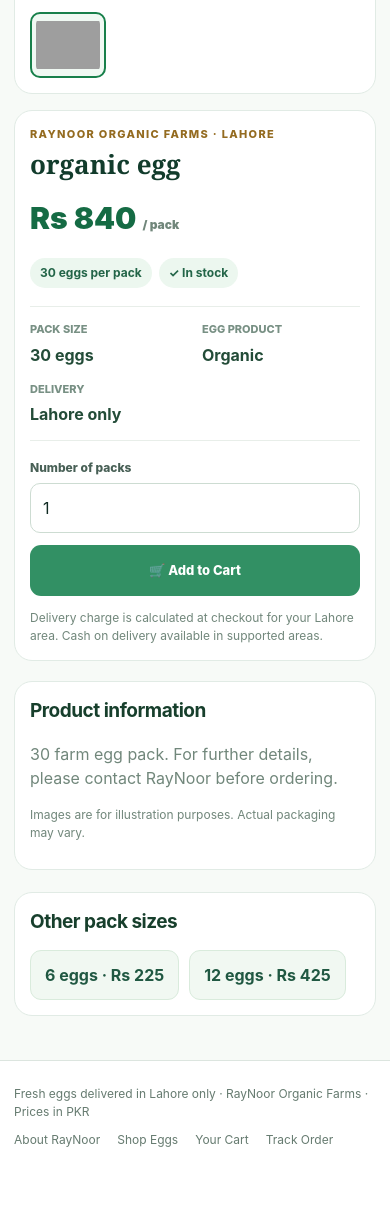
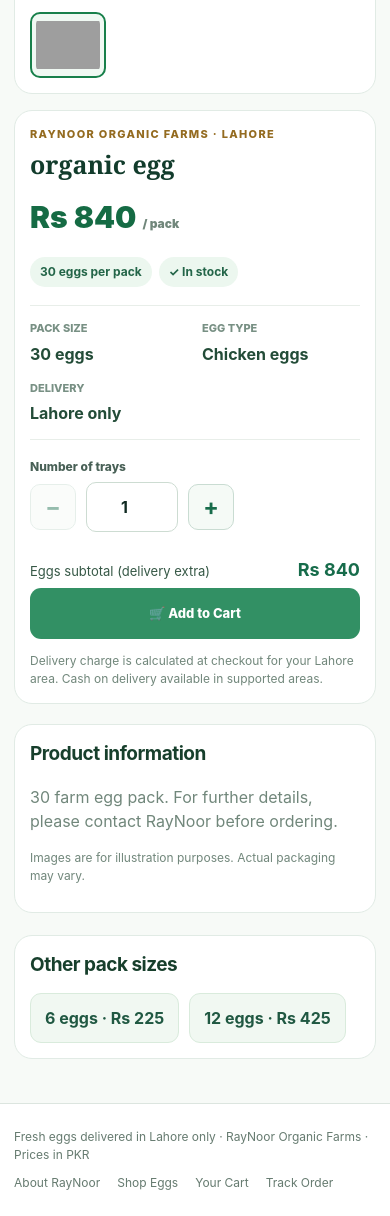
Before and after one commit to khurramrao/poultry-saas, a Django app: page /api/shop/product/3/ in a window 390 px wide. Shown: the part 407-1623 px from the top of the page. Before the commit the page ends 1554 px from the top, so only its background shows below. Run offline with Django 5.2, Linux system fonts and the light colour scheme; data comes from the database, SQL or seed files in the repository; both versions use the stored data as it was after the commit; data that the repository does not hold is empty; some libraries are stand-ins or nearby versions; grey boxes are pictures that could not be loaded.

Commit message:
shop formatting updated

```diff
--- a/api/templates/api/online_product_detail.html
+++ b/api/templates/api/online_product_detail.html
@@ -15,7 +15,7 @@
   .pd-thumb { border:2px solid #e2ebe5; padding:4px; width:88px; height:75px; background:#fff; border-radius:10px; cursor:pointer; display:grid; place-items:center; font-size:24px }
   .pd-thumb img { width:100%; height:100%; border-radius:6px; object-fit:contain }
   .pd-thumb[aria-pressed="true"], .pd-thumb:hover { border-color:#18804b; background:#f0f9f3 }
-  .pd-info h1 { font-family:Georgia,serif; font-weight:800; color:#123c2c; font-size:clamp(26px,3vw,39px); line-height:1.13; margin:8px 0 15px }
+  .pd-info h1 { font-family:Georgia,serif; font-weight:800; color:#123c2c; font-size:clamp(25px,2.5vw,33px); line-height:1.13; margin:8px 0 15px }
   .pd-eyebrow { font-size:11px; font-weight:850; color:#946b20; letter-spacing:.12em; text-transform:uppercase }
   .pd-price { color:#156b44; font-size:30px; font-weight:900; margin:17px 0 }
   .pd-tags { display:flex; flex-wrap:wrap; gap:7px; margin:15px 0 }
@@ -24,7 +24,17 @@
   .pd-information { display:grid; grid-template-columns:1fr 1fr; gap:14px; margin:18px 0; border-top:1px solid #e8eee9; border-bottom:1px solid #e8eee9; padding:14px 0 }
   .pd-information dt { font-size:11px; color:#789084; font-weight:800; text-transform:uppercase }
   .pd-information dd { margin:5px 0 0; font-weight:750; color:#234c38 }
-  .pd-details { margin-top:20px }
+  .pd-summary {margin:10px 0 18px;line-height:1.65;color:#4a6454}
+  .pd-summary p {margin:0 0 6px}
+  .pd-summary a {color:#147449;font-size:13px;font-weight:800;text-decoration:underline;text-underline-offset:3px}
+  .pd-qty-controls {display:flex;align-items:center;gap:10px;max-width:100%}
+  .pd-qty-controls input[type="number"] {width:92px;text-align:center;flex:0 0 92px;font-size:16px;font-weight:750}
+  .pd-qty-button {width:46px;height:46px;flex:0 0 46px;display:grid;place-items:center;border:1px solid #c9dcd2;background:#f5faf6;color:#176c4b;border-radius:10px;font-size:23px;font-weight:700;line-height:1}
+  .pd-qty-button:hover:not(:disabled) {background:#e4f4e9;border-color:#219267}
+  .pd-qty-button:disabled {opacity:.45;cursor:not-allowed}
+  .pd-subtotal {display:flex;align-items:baseline;justify-content:space-between;gap:10px;padding:12px 0 5px;color:#365846;font-size:13px}
+  .pd-subtotal strong {font-size:18px;color:#176c4b}
+  .pd-details { margin-top:20px;scroll-margin-top:110px }
   .pd-details h2,.pd-related h2 { font-size:19px; margin:0 0 14px; color:#173f2c }
   .pd-description { line-height:1.7; color:#4a6454 }
   .pd-description p { margin:.55em 0 }
@@ -71,21 +81,29 @@
     <div class="pd-tags"><span class="pd-tag">{{ offer.pack_size }} eggs per pack</span>{% if stock_packs %}<span class="pd-tag">✓ In stock</span>{% else %}<span class="pd-tag missing">Out of stock</span>{% endif %}</div>
     <dl class="pd-information">
       <div><dt>Pack size</dt><dd>{{ offer.pack_size }} eggs</dd></div>
-      <div><dt>Egg product</dt><dd>{{ offer.product.name }}</dd></div>
+      <div><dt>Egg type</dt><dd>Chicken eggs</dd></div>
       {% if offer.egg_weight_label %}<div><dt>Weight per egg</dt><dd>{{ offer.egg_weight_label }}</dd></div>{% endif %}
       <div><dt>Delivery</dt><dd>Lahore only</dd></div>
     </dl>
-    {% if offer.description %}<p class="pd-description">{{ offer.description|plain_product_description|truncatechars:210 }}</p>{% endif %}
+    {% if offer.description %}<div class="pd-summary"><p>{{ offer.description|product_intro }}</p><a href="#pd-full-details">Read full product information ↓</a></div>{% endif %}
     <form method="post" action="{% url 'raynoor_cart_update' %}">{% csrf_token %}
       <input type="hidden" name="offer_id" value="{{ offer.pk }}">
-      <div class="field"><label for="pd-count">Number of packs</label><input type="number" min="1" max="{{ stock_packs }}" id="pd-count" name="count" value="{{ selected_packs|default:1 }}" required {% if not stock_packs %}disabled{% endif %}></div>
+      <div class="field">
+        <label for="pd-count">{% if offer.pack_size == 30 %}Number of trays{% else %}Number of packs{% endif %}</label>
+        <div class="pd-qty-controls">
+          <button type="button" class="pd-qty-button" id="pd-qty-minus" aria-label="Decrease quantity" {% if not stock_packs %}disabled{% endif %}>−</button>
+          <input type="number" min="1" max="{{ stock_packs }}" step="1" inputmode="numeric" id="pd-count" name="count" value="{{ selected_packs|default:1 }}" required {% if not stock_packs %}disabled{% endif %}>
+          <button type="button" class="pd-qty-button" id="pd-qty-plus" aria-label="Increase quantity" {% if not stock_packs %}disabled{% endif %}>+</button>
+        </div>
+      </div>
+      <div class="pd-subtotal" aria-live="polite"><span>Eggs subtotal (delivery extra)</span><strong id="pd-line-total" data-unit-price="{{ offer.price_per_pack|stringformat:'f' }}">Rs {{ offer.price_per_pack|floatformat:0|intcomma }}</strong></div>
       <button type="submit" class="button" style="width:100%;min-height:51px" {% if not stock_packs %}disabled{% endif %}>🛒 Add to Cart</button>
     </form>
     <p class="small muted" style="margin:13px 0 0">Delivery charge is calculated at checkout for your Lahore area. Cash on delivery available in supported areas.</p>
     {% if not zones_active %}<div class="notice">Checkout is unavailable until Lahore delivery areas are activated.</div>{% endif %}
   </section>
 </div>
-<section class="pd-details"><h2>Product information</h2>
+<section class="pd-details" id="pd-full-details"><h2>Product information</h2>
   {% if offer.description %}<div class="pd-description">{{ offer.description|rich_product_description }}</div>{% else %}<p class="muted">{{ offer.pack_size }} farm egg pack. For further details, please contact RayNoor before ordering.</p>{% endif %}
   <p class="small muted">Images are for illustration purposes. Actual packaging may vary.</p>
 </section>
@@ -96,18 +114,39 @@
 {% endif %}
 <script>
 (function(){
+  // Product gallery remains independent of pack quantity controls.
   var main=document.getElementById('pd-main-img');
-  var buttons=document.querySelectorAll('.pd-thumb[data-image]');
-  if(!main || !buttons.length) return;
-  buttons.forEach(function(button){
+  var thumbs=document.querySelectorAll('.pd-thumb[data-image]');
+  if (main) thumbs.forEach(function(button){
     button.addEventListener('click',function(){
       main.src=button.dataset.image;
       main.alt=button.dataset.alt || 'RayNoor egg product photo';
       main.style.objectFit=button.dataset.fit || 'contain';
       main.style.objectPosition=button.dataset.position || 'center';
-      buttons.forEach(function(b){ b.setAttribute('aria-pressed',b===button?'true':'false'); });
+      thumbs.forEach(function(b){b.setAttribute('aria-pressed',b===button?'true':'false');});
     });
   });
+  var count=document.getElementById('pd-count');
+  var minus=document.getElementById('pd-qty-minus');
+  var plus=document.getElementById('pd-qty-plus');
+  var subtotal=document.getElementById('pd-line-total');
+  if (!count || !subtotal || count.disabled) return;
+  var max=Math.max(1,parseInt(count.max,10)||1);
+  var price=Number(subtotal.dataset.unitPrice)||0;
+  var format=new Intl.NumberFormat('en-PK',{maximumFractionDigits:2});
+  function normalize(n){return Math.max(1,Math.min(max,Number.isFinite(n)?Math.trunc(n):1));}
+  function redraw(){
+    var n=normalize(Number(count.value));
+    count.value=String(n);
+    minus.disabled=n<=1;
+    plus.disabled=n>=max;
+    subtotal.textContent='Rs '+format.format(price*n);
+  }
+  minus.addEventListener('click',function(){count.value=normalize(Number(count.value)-1);redraw();});
+  plus.addEventListener('click',function(){count.value=normalize(Number(count.value)+1);redraw();});
+  count.addEventListener('input',function(){if(count.value!=='')redraw();});
+  count.addEventListener('change',redraw);
+  redraw();
 })();
 </script>
 {% endblock %}
```
Also changed, not shown: api/online_product_polish_tests.py (added, +34 -0 lines), api/templatetags/product_rich_text.py (+32 -0 lines), db.sqlite3.
